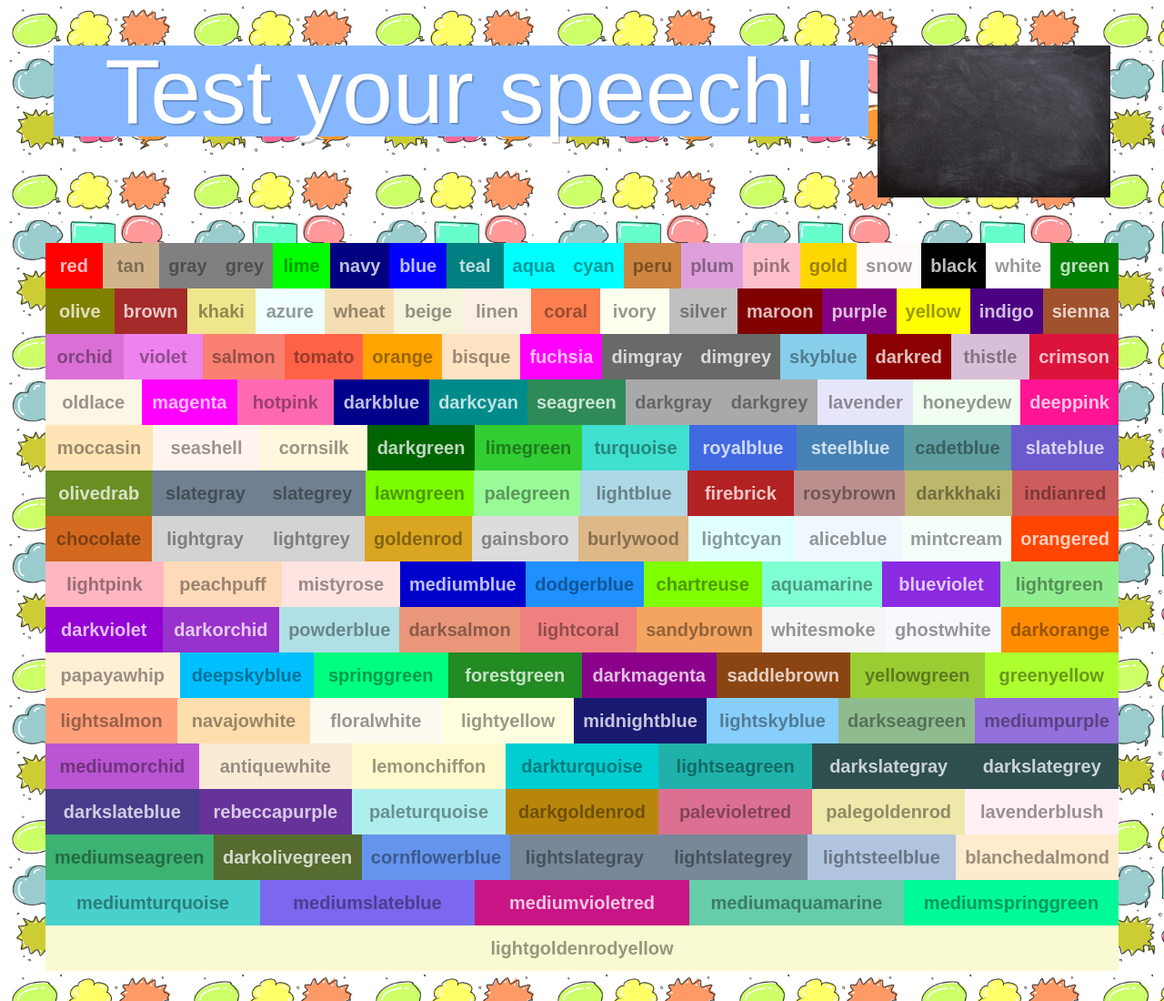
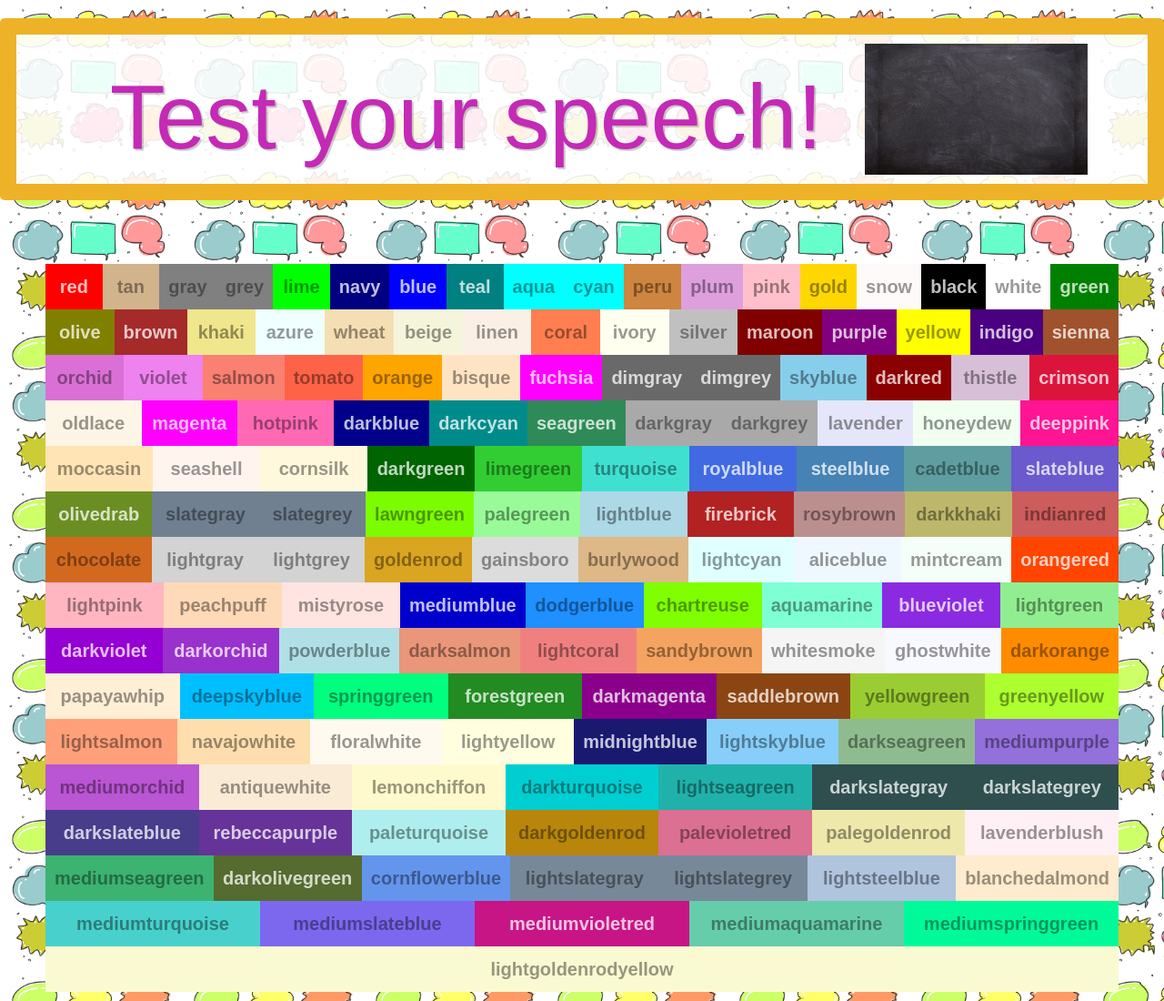
Before and after one commit to m32795434/Test-Your-Speech, a website built with Parcel: page index.html in a window 1280 px wide. Shown: the top 1100 px of the page at 91% size. Built offline with nearby package versions, Linux system fonts and the light colour scheme.

Commit message:
h1-board style

```diff
--- a/handlers.js
+++ b/handlers.js
@@ -17,5 +17,5 @@ export function handleResult({ results }) {
   console.log(color);
   console.log('this is a valid color!');
   // change the background color with the selected color
-  document.body.style.backgroundColor = color;
+  document.body.style.cssText = `background-color: ${color}; background-image: none;`;
 }
--- a/style.scss
+++ b/style.scss
@@ -9,21 +9,28 @@ body {
 }
 
 .h1-board {
+  height: 200px;
+  background-color: #ffffffe0;
+  border: 18px solid #edb227;
+  border-radius: 5px;
+  padding: 10px;
+  margin: 2rem;
   display: flex;
   gap: 10px;
+  flex-wrap: nowrap;
   justify-content: center;
-  margin: 5rem 0 0 0;
+  align-content: center;
   width: 100%;
   position: sticky;
   top: 0;
 
   & h1 {
     width: 70%;
+    margin: 30px 0;
     font-size: 10rem;
     transition: all 0.4s;
-    position: relative;
-    color: #fff;
-    background-color: #86b7fe;
+    // position: relative;
+    color: #c42ab6;
   }
 
   & .board {
@@ -31,6 +38,7 @@ body {
     background-image: url('./black-1072366_640.jpg');
     background-position: center;
     background-size: contain;
+
   }
 }
 
```
